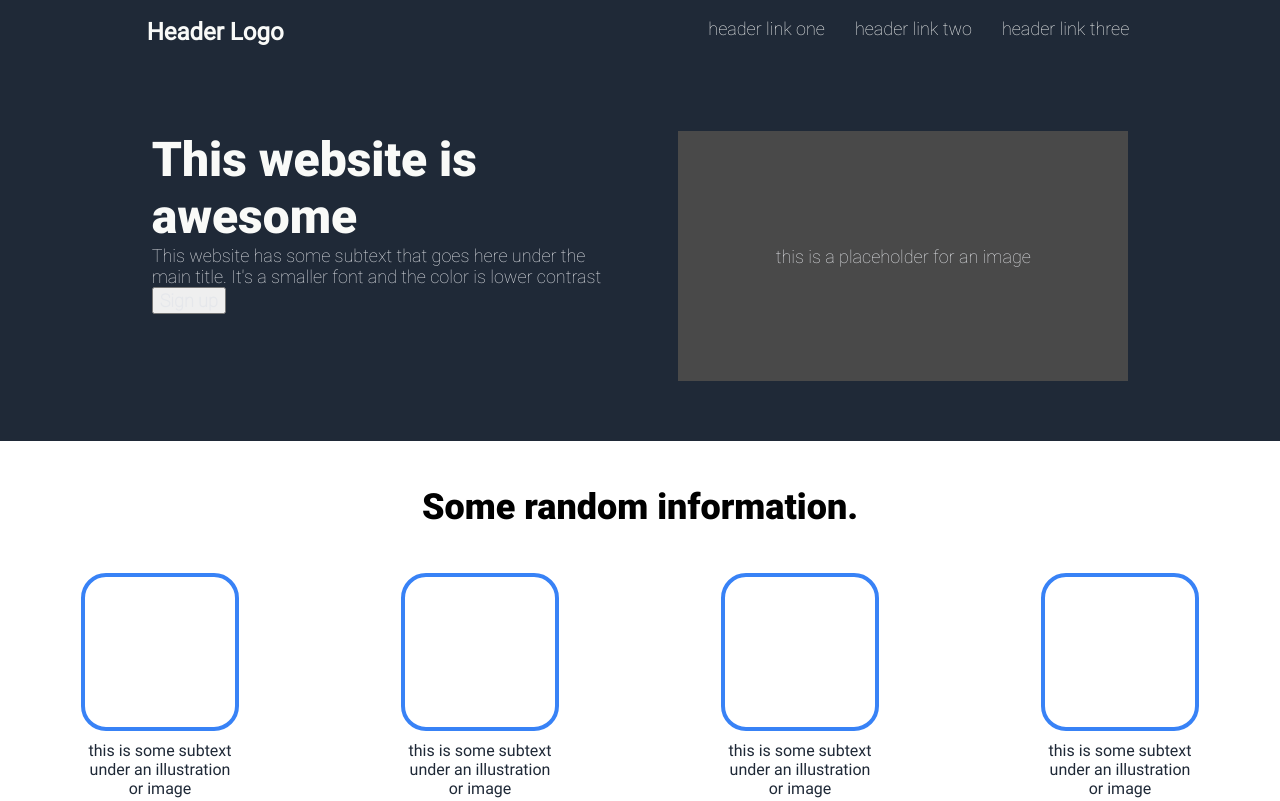
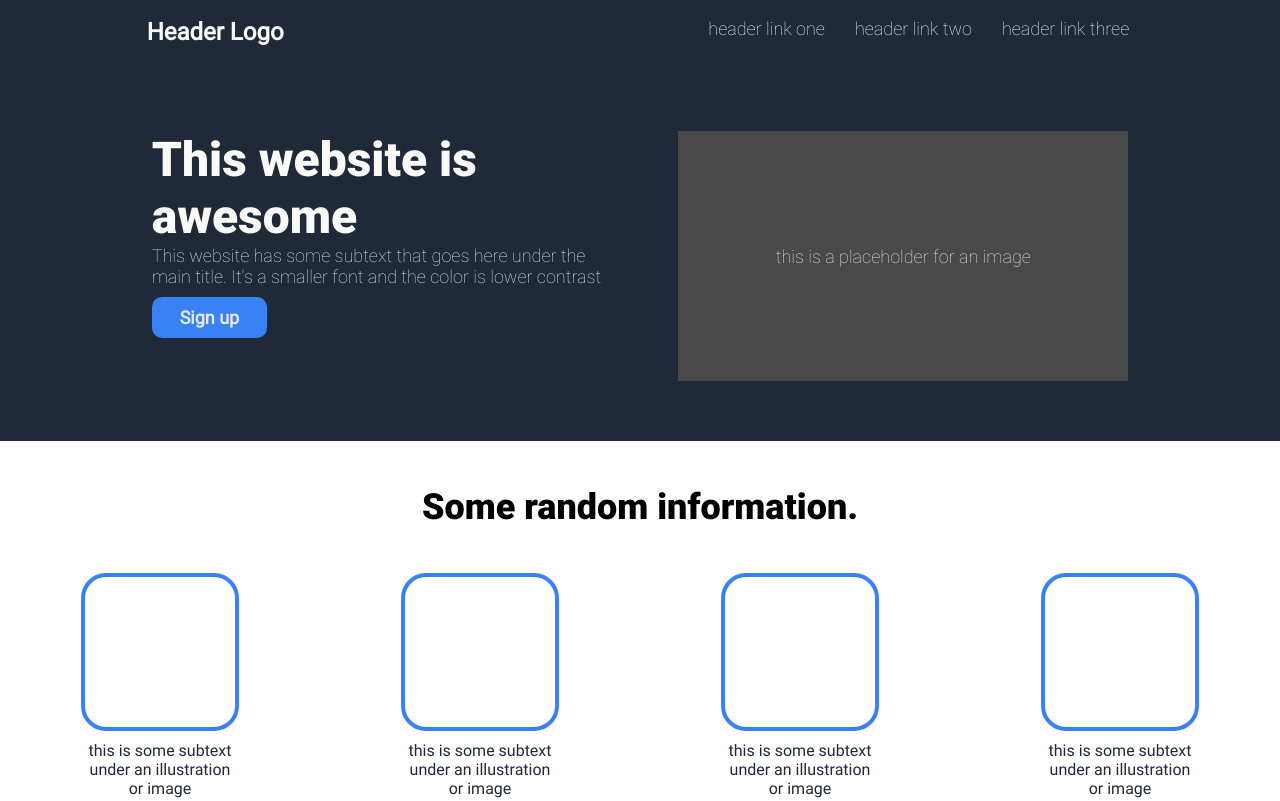
Before and after one commit to dingo964/odin-landing-page, a plain HTML site: page index.html in a window 1280 px wide. Shown: the top 801 px of the page. Drawn offline with Linux system fonts and the light colour scheme.

Commit message:
Style sign-up button

```diff
--- a/style/style.css
+++ b/style/style.css
@@ -69,6 +69,16 @@ a {
   height: 250px;
 }
 
+.sign-up-button-1 {
+  border-radius: 10px;
+  padding: 10px 28px;
+  margin-top: 10px;
+  background-color: #3882F6;
+  font-family: Roboto;
+  font-weight: 500;
+  border: none;
+}
+
 .main-text {
   font-family: roboto-black;
   font-size: 48px;
```
